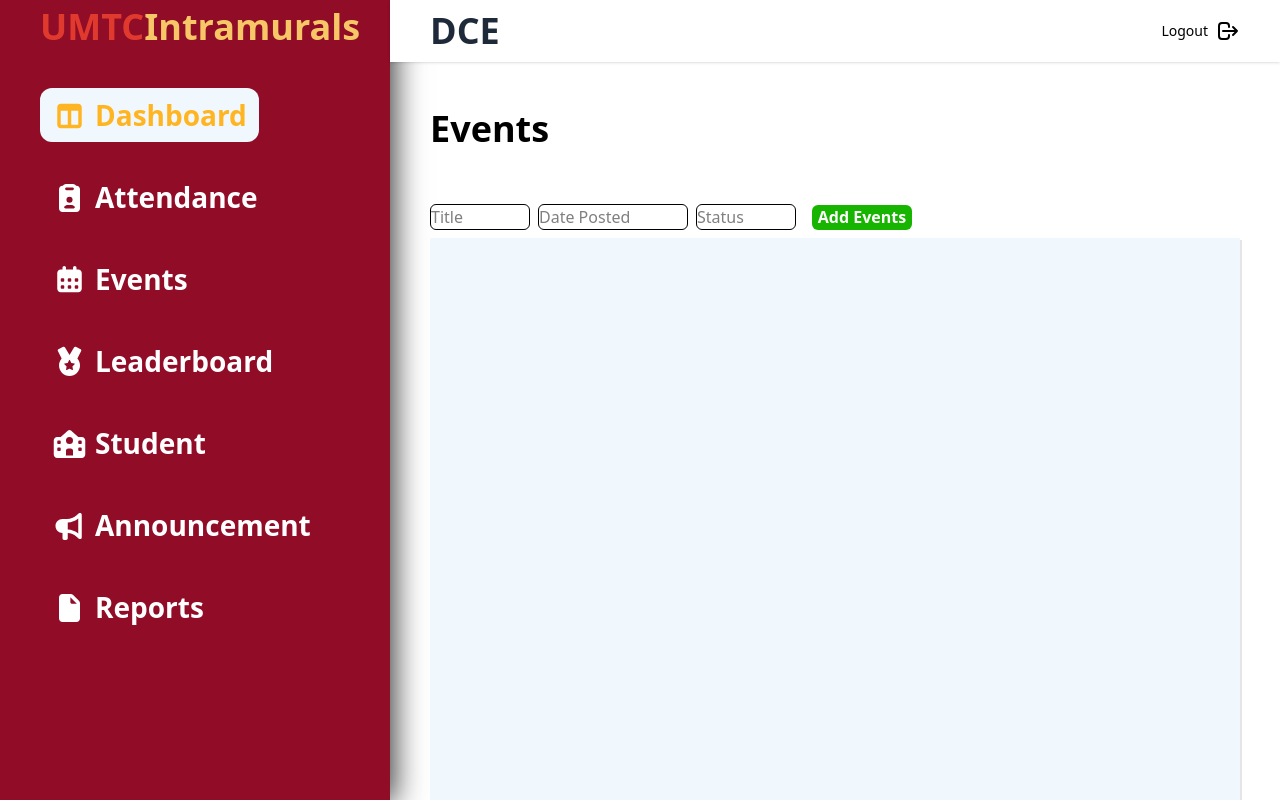
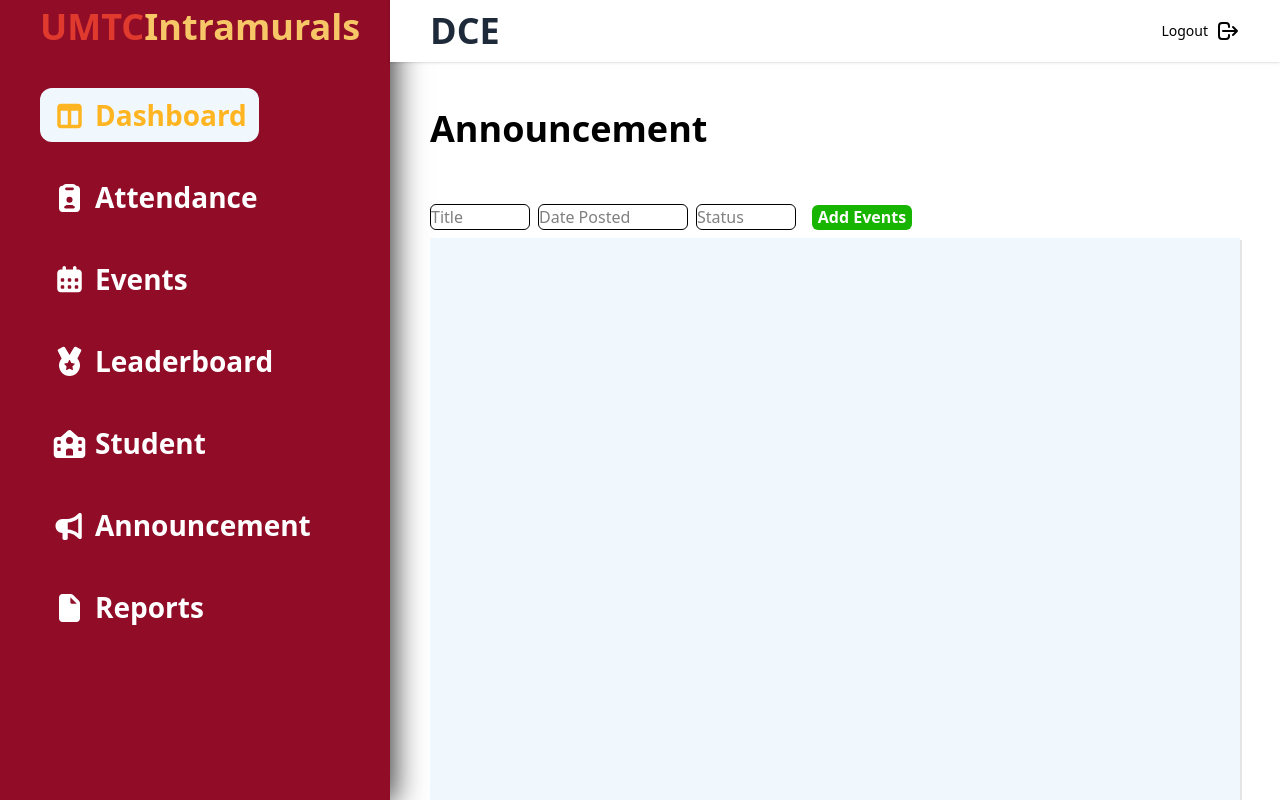
Before and after one commit to lawie2k/intramurals-QR-attendance-app, a React (Vite) app in the folder qr-attendance-admin/: page /announcement in a window 1280 px wide. Shown: the top 800 px of the page. Built offline with nearby package versions, Linux system fonts and the light colour scheme.

Commit message:
done announcement and student

```diff
--- a/qr-attendance-admin/src/tabs/announcement.tsx
+++ b/qr-attendance-admin/src/tabs/announcement.tsx
@@ -4,7 +4,7 @@ export default function announcement() {
         <>
         <div className="h-[900px] px-[40px] pt-[20px]">
 			<div>
-				<h1 className="mt-[20px] font-bold text-[36px]">Events</h1>
+				<h1 className="mt-[20px] font-bold text-[36px]">Announcement</h1>
 			</div>
 			<div className=" mt-12 flex-col">
 				<input type="text" className="w-[100px] mr-2 text-black border-1 border-black-300 rounded-md text-bold" placeholder="Title" />
--- a/qr-attendance-admin/src/tabs/student.tsx
+++ b/qr-attendance-admin/src/tabs/student.tsx
@@ -4,7 +4,7 @@ export default function student() {
         <>
        <div className="h-[900px] px-[40px] pt-[20px]">
 			<div>
-				<h1 className="mt-[20px] font-bold text-[36px]">Events</h1>
+				<h1 className="mt-[20px] font-bold text-[36px]">Student</h1>
 			</div>
 
 			<div className="w-full h-[700px] mt-2 bg-[#F1F8FD] shadow-[2px_2px_0px_0px_rgba(0,_0,_0,_0.1)] p-4">
```
